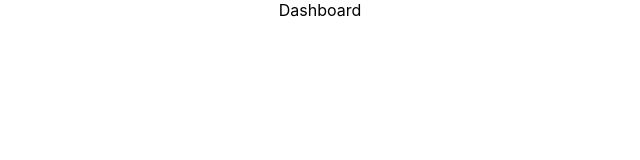
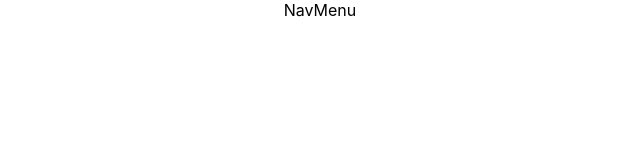
Before and after one commit to TijlIvens/htf, a React (Create React App) app: page / in a window 1280 px wide. Shown: the top 160 px of the page, without its empty margins (320-960 px from the left). Built offline with nearby package versions, Linux system fonts and the light colour scheme.

Commit message:
added navmenu

```diff
--- a/src/pages/Dashboard/Dashboard.jsx
+++ b/src/pages/Dashboard/Dashboard.jsx
@@ -1,8 +1,11 @@
 import React from 'react';
+import NavMenuComponent from "../../components/NavMenuComponent/NavMenuComponent";
 
 const Dashboard = props => {
     return (
-        <div>Dashboard</div>
+        <div>
+            <NavMenuComponent />
+        </div>
     );
 }
 
```
Also changed, not shown: 1 other file (tests, documents, lock files or other folders).
